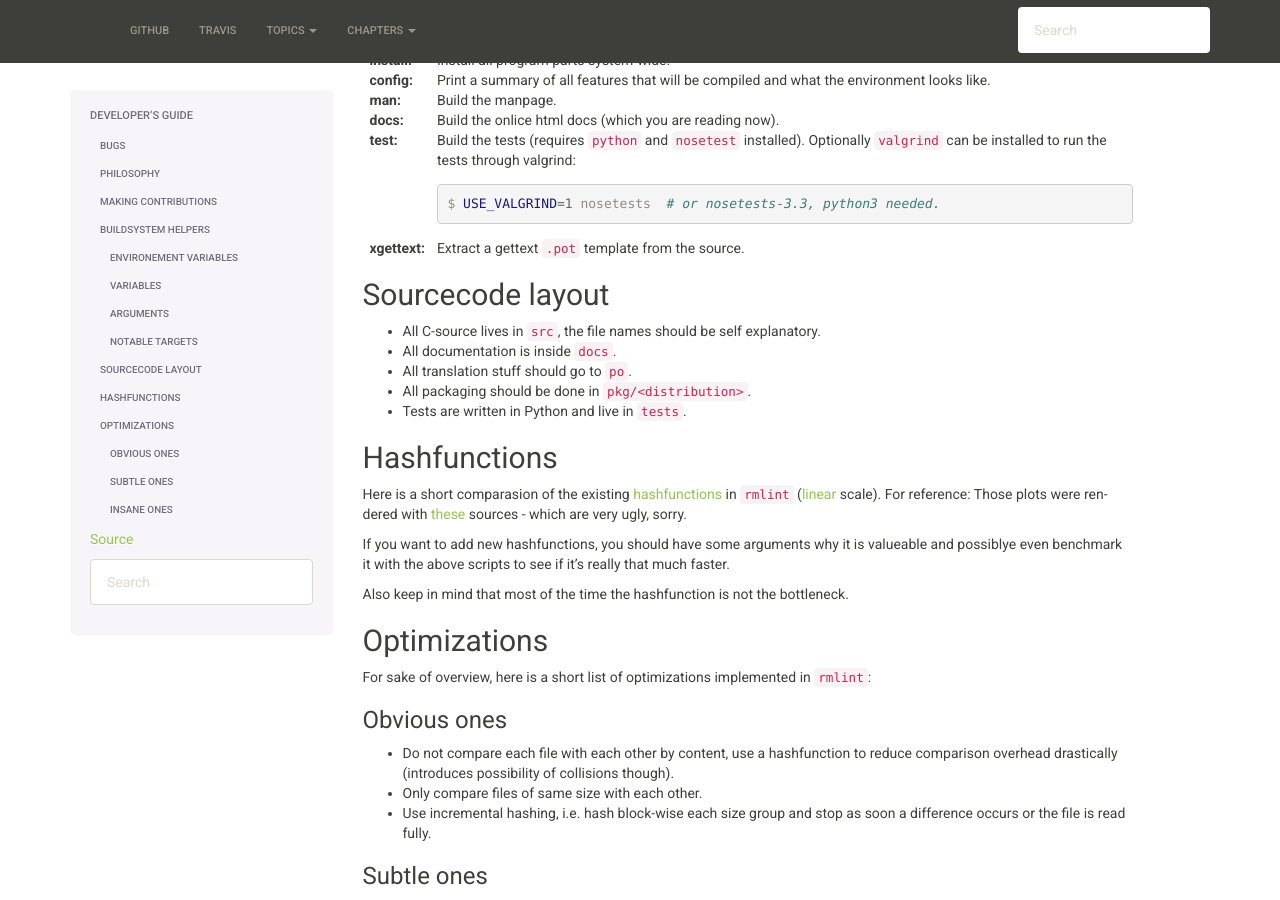
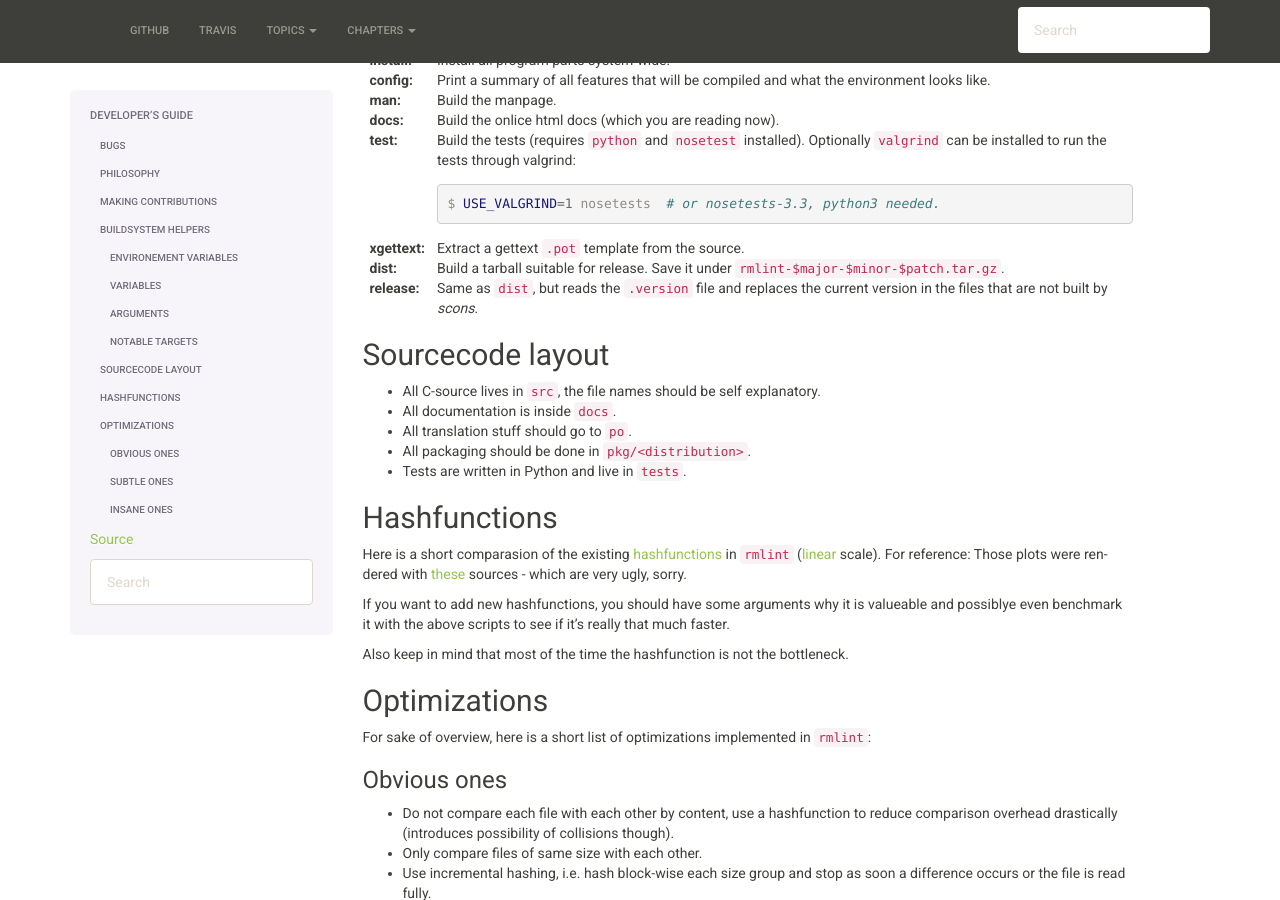
Before and after one commit to sahib/rmlint, a Sphinx documentation site: the page built from docs/developers.rst, in a window 1280 px wide and 900 px high, scrolled down 1601 px. Built offline with Sphinx 7.4.7, drawn with Linux system fonts in a browser that asks for light colours.

Commit message:
scons: add release target

```diff
--- a/docs/developers.rst
+++ b/docs/developers.rst
@@ -149,6 +149,17 @@ Notable targets
 
     Extract a gettext ``.pot`` template from the source.
 
+:dist:
+
+    Build a tarball suitable for release. Save it under
+    ``rmlint-$major-$minor-$patch.tar.gz``.
+
+:release:
+
+    Same as ``dist``, but reads the ``.version`` file and replaces the current
+    version in the files that are not built by *scons*.
+
+
 Sourcecode layout
 -----------------
 
```
Also changed, not shown: 1 other file.
